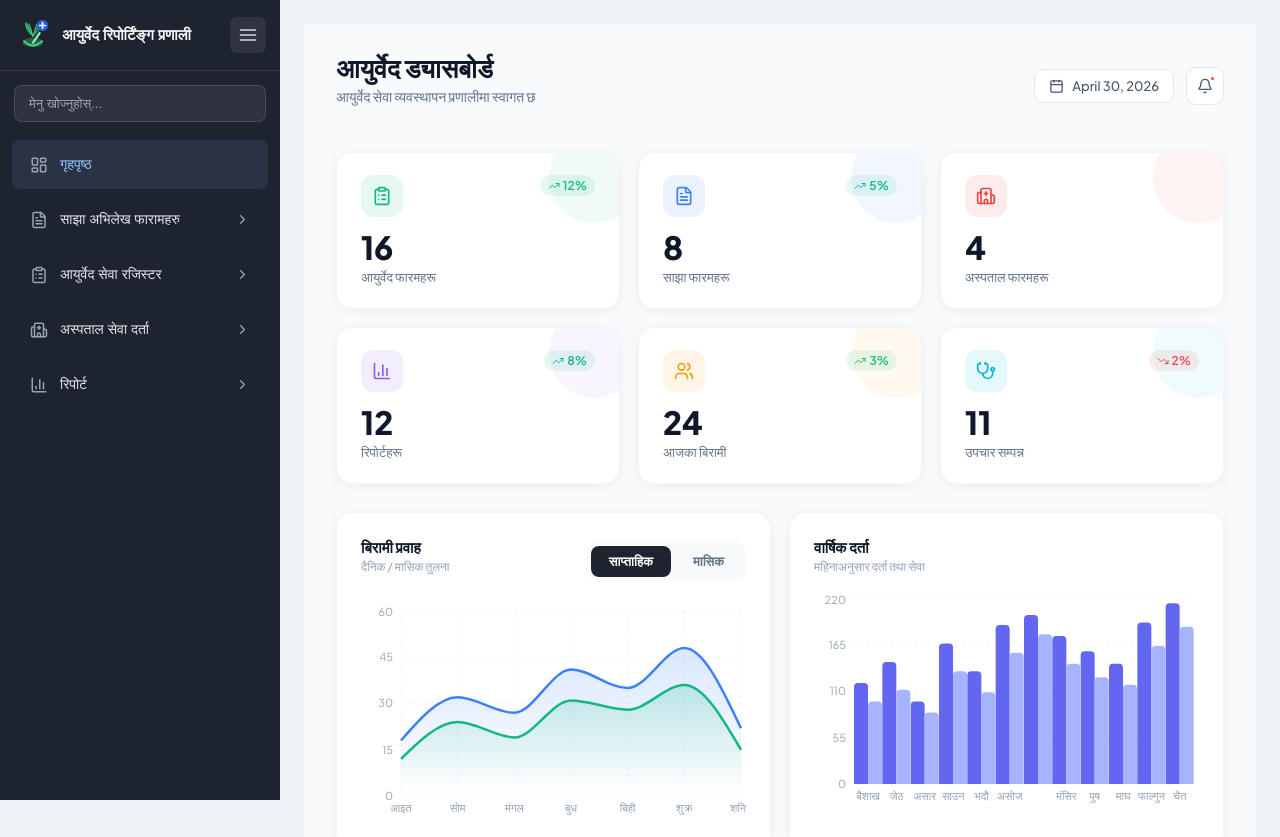
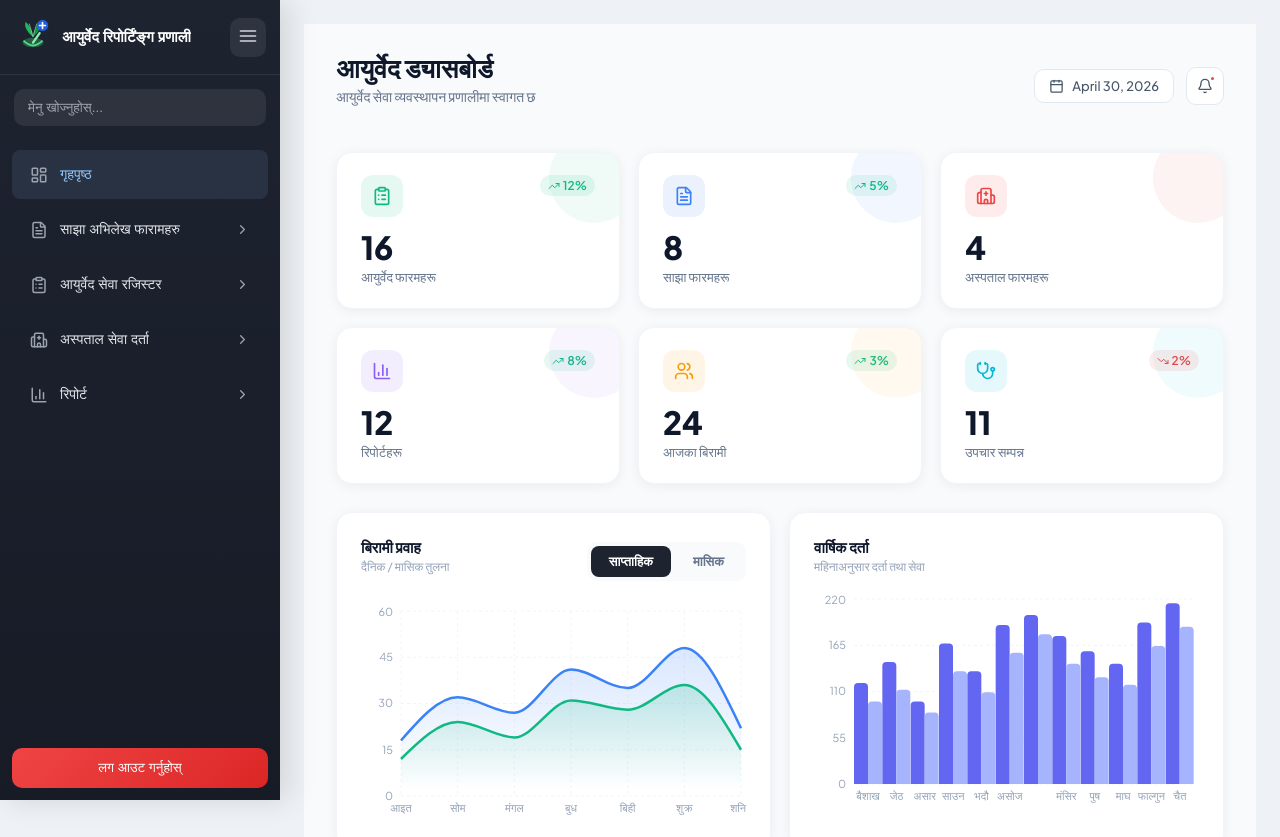
Before and after one commit to CodeBySushant/Ayurveda, a React (Vite) app in the folder frontend/: page /dashboard in a window 1280 px wide. Shown: the top 837 px of the page. Built offline with nearby package versions, Linux system fonts and the light colour scheme; sample sign-in values are in the browser's storage; the HTML template or start-up script is replaced by a standard one.

Commit message:
Logout Button Integrated

```diff
--- a/frontend/src/App.css
+++ b/frontend/src/App.css
@@ -2,135 +2,147 @@
 @tailwind components;
 @tailwind utilities;
 
-body {
-  margin: 0;
-  font-family: Arial, sans-serif;
-  background: #eef1f5;
+body{
+  margin:0;
+  font-family:Arial, sans-serif;
+  background:#eef1f5;
 }
 
-.app-layout {
-  display: flex;
-  min-height: 100vh;
+.app-layout{
+  display:flex;
+  min-height:100vh;
 }
 
-/* ─── Sidebar Base ─── */
-.sidebar {
-  background: #1e2330;
-  color: white;
-  overflow-y: auto;
-  overflow-x: hidden;
-  height: 100vh;
-  position: fixed;
-  left: 0;
-  top: 0;
-  transition: width 0.25s ease;
-  display: flex;
-  flex-direction: column;
-  padding: 0;
+/* Sidebar */
+.sidebar{
+  background:linear-gradient(180deg,#1e2330,#161b26);
+  color:#fff;
+  overflow-y:auto;
+  overflow-x:hidden;
+  height:100vh;
+  position:fixed;
+  left:0;
+  top:0;
+  display:flex;
+  flex-direction:column;
+  padding:0;
+  transition:
+    width .42s cubic-bezier(.22,1,.36,1),
+    box-shadow .35s ease;
+  box-shadow:8px 0 28px rgba(0,0,0,.12);
 }
 
-.sidebar-open  { width: 280px; }
-.sidebar-closed { width: 68px; }
+.sidebar-open{ width:280px; }
+.sidebar-closed{ width:72px; }
 
-/* ─── Sidebar Header ─── */
-.sidebar-header {
-  display: flex;
-  align-items: center;
-  gap: 10px;
-  padding: 16px 14px;
-  border-bottom: 1px solid rgba(255,255,255,0.1);
-  min-height: 66px;
-  flex-shrink: 0;
+/* Header */
+.sidebar-header{
+  display:flex;
+  align-items:center;
+  gap:10px;
+  padding:16px 14px;
+  min-height:68px;
+  border-bottom:1px solid rgba(255,255,255,.08);
 }
 
-.sidebar-logo {
-  flex-shrink: 0;
-  display: flex;
-  align-items: center;
+.sidebar-title{
+  font-size:15px;
+  font-weight:700;
+  white-space:nowrap;
+  overflow:hidden;
+  opacity:1;
+  transform:translateX(0);
+  transition:all .35s ease;
 }
 
-.sidebar-title {
-  font-size: 15px;
-  font-weight: 700;
-  color: #f3f4f6;
-  white-space: nowrap;
-  overflow: hidden;
-  flex: 1;
+.sidebar-closed .sidebar-title{
+  opacity:0;
+  width:0;
+  transform:translateX(-10px);
 }
 
-/* Toggle Button */
-.sidebar-toggle-btn {
-  margin-left: auto;
-  flex-shrink: 0;
-  background: rgba(255,255,255,0.08);
-  border: none;
-  border-radius: 7px;
-  padding: 8px;
-  cursor: pointer;
-  color: #d1d5db;
-  display: flex;
-  align-items: center;
-  justify-content: center;
-  transition: background 0.2s, color 0.2s;
+/* Toggle */
+.sidebar-toggle-btn{
+  margin-left:auto;
+  border:none;
+  cursor:pointer;
+  border-radius:10px;
+  padding:8px;
+  color:#d1d5db;
+  background:rgba(255,255,255,.08);
+  transition:all .25s ease;
 }
 
-.sidebar-toggle-btn:hover {
-  background: rgba(255,255,255,0.16);
-  color: #fff;
+.sidebar-toggle-btn:hover{
+  background:rgba(255,255,255,.16);
+  transform:scale(1.05);
+  color:#fff;
 }
 
-.sidebar-closed .sidebar-header {
-  justify-content: center;
-  padding: 16px 0;
+/* Search */
+.sidebar-search{
+  margin:14px;
+  padding:11px 14px;
+  border:none;
+  outline:none;
+  border-radius:10px;
+  background:rgba(255,255,255,.08);
+  color:#fff;
+  transition:all .25s ease;
 }
 
-.sidebar-closed .sidebar-toggle-btn {
-  margin-left: 0;
+.sidebar-search:focus{
+  background:rgba(255,255,255,.12);
+  box-shadow:0 0 0 2px rgba(59,130,246,.25);
 }
 
-/* ─── Search ─── */
-.sidebar-search {
-  width: calc(100% - 28px);
-  margin: 14px 14px 10px;
-  padding: 10px 14px;
-  border-radius: 8px;
-  border: 1px solid rgba(255,255,255,0.12);
-  background: rgba(255,255,255,0.07);
-  color: white;
-  outline: none;
-  font-size: 13px;
-  flex-shrink: 0;
+.sidebar-search::placeholder{
+  color:#9ca3af;
 }
 
-.sidebar-search::placeholder { color: #9ca3af; }
-
-.sidebar-search:focus {
-  border-color: rgba(255,255,255,0.25);
-  background: rgba(255,255,255,0.1);
+/* Nav */
+.sidebar nav{
+  padding:10px 12px 18px;
+  display:flex;
+  flex-direction:column;
+  gap:4px;
 }
 
-/* ─── Nav ─── */
-.sidebar nav {
-  display: flex;
-  flex-direction: column;
-  gap: 4px;
-  padding: 8px 12px 16px;
-  flex: 1;
+/* Main */
+.main-content{
+  flex:1;
+  min-height:100vh;
+  padding:24px;
+  background:#eef1f5;
+  transition:
+    margin-left .42s cubic-bezier(.22,1,.36,1),
+    padding .25s ease;
 }
 
-/* ─── Main Content ─── */
-.main-content {
-  flex: 1;
-  padding: 24px;
-  min-height: 100vh;
-  background: #eef1f5;
-  transition: margin-left 0.25s ease;
+.main-expanded{ margin-left:280px; }
+.main-collapsed{ margin-left:72px; }
+
+/* Logout Button */
+.logout-btn{
+  margin:12px;
+  margin-top:auto;
+  border:none;
+  padding:12px;
+  border-radius:10px;
+  cursor:pointer;
+  color:#fff;
+  background:linear-gradient(135deg,#ef4444,#dc2626);
+  transition:all .25s ease;
 }
 
-.main-expanded  { margin-left: 280px; }
-.main-collapsed { margin-left: 68px; }
+.logout-btn:hover{
+  transform:translateY(-2px);
+  box-shadow:0 12px 20px rgba(220,38,38,.25);
+}
 
-/* ─── Scrollbar ─── */
-.sidebar::-webkit-scrollbar       { width: 4px; }
-.sidebar::-webkit-scrollbar-thumb { background: rgba(255,255,255,0.15); border-radius: 10px; }
-.sidebar::-webkit-scrollbar-track { background: transparent; }
+/* Scrollbar */
+.sidebar::-webkit-scrollbar{ width:4px; }
+.sidebar::-webkit-scrollbar-thumb{
+  background:rgba(255,255,255,.15);
+  border-radius:10px;
+}
--- a/frontend/src/App.jsx
+++ b/frontend/src/App.jsx
@@ -1,5 +1,5 @@
 // src/App.jsx
-import React, { useState } from "react";
+import React, { useEffect, useState } from "react";
 import {
   BrowserRouter,
   Routes,
@@ -7,6 +7,7 @@ import {
   Navigate,
   Outlet,
   useLocation,
+  useNavigate,
 } from "react-router-dom";
 
 import "./App.css";
@@ -74,6 +75,14 @@ function Layout() {
 
   const location = useLocation();
   const activeLink = location.pathname;
+
+  const navigate = useNavigate();
+
+  const handleLogout = () => {
+    localStorage.removeItem("token");
+    localStorage.removeItem("user");
+    navigate("/");
+  };
 
   const handleToggle = (id) => {
     setOpenMenu(openMenu === id ? null : id);
@@ -227,6 +236,10 @@ function Layout() {
             />
           ))}
         </nav>
+
+        <button className="logout-btn" onClick={handleLogout}>
+          {sidebarOpen ? "लग आउट गर्नुहोस्" : "⎋"}
+        </button>
       </aside>
 
       {/* Main */}
@@ -246,11 +259,16 @@ function ProtectedRoute({ children }) {
 
 /* ---------------- App ---------------- */
 export default function App() {
+  const token = localStorage.getItem("token");
+
   return (
     <BrowserRouter>
       <Routes>
         {/* Login Disabled for Now */}
-        <Route path="/" element={<Login />} />
+        <Route
+          path="/"
+          element={token ? <Navigate to="/dashboard" replace /> : <Login />}
+        />
 
         {/* <Route path="/" element={<Navigate to="/dashboard" replace />} /> */}
 
```
